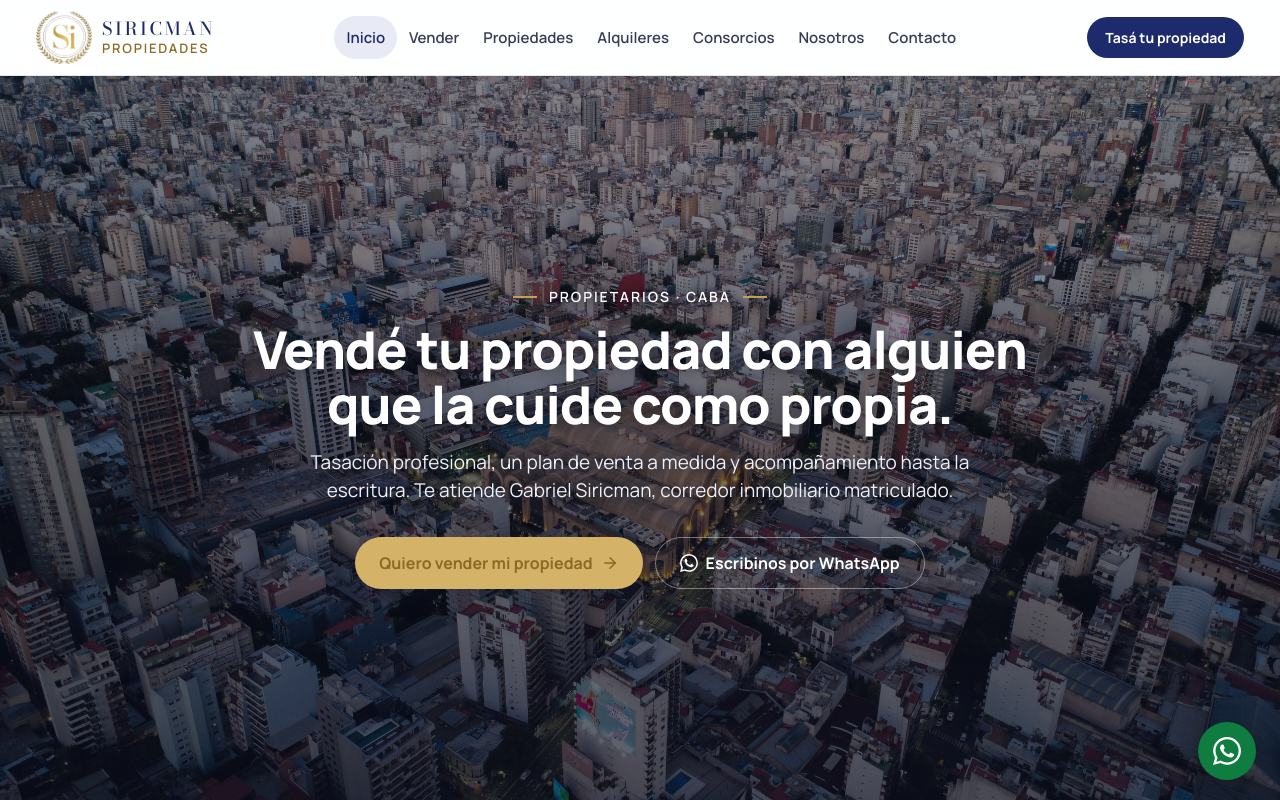
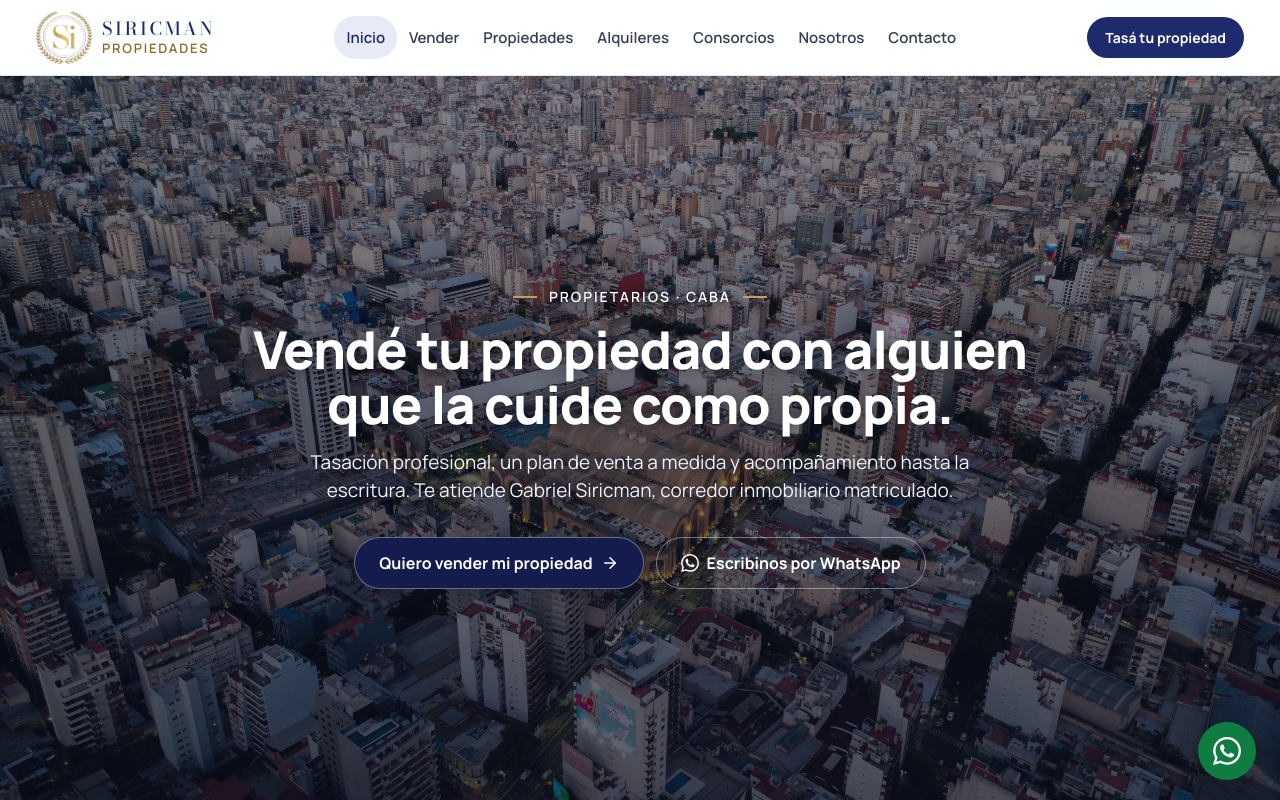
Before and after one commit to skywarddigitalsolutions/siricmanpropiedades, a Next.js app: page / in a window 1280 px wide. In both pictures the pointer is over the link "Quiero vender mi propiedad". Shown: the top 800 px of the page. Built offline with nearby package versions, Linux system fonts and the light colour scheme; no server answers.

Commit message:
style(site): navy primary call to action and navy hover states in the home hero

```diff
--- a/src/components/site/home/OwnerHero/OwnerHero.module.css
+++ b/src/components/site/home/OwnerHero/OwnerHero.module.css
@@ -119,19 +119,22 @@
   text-decoration: none;
 }
 
-/* Brand gold with navy text (AA, ~5.5:1): the one accent among the white copy. */
+/* Solid brand navy with white text, like the header CTA; a light hairline
+   and a shadow lift it off the dark photo. */
 .primary {
   min-height: 52px;
   padding: 0 var(--space-6);
+  border: 1px solid rgba(255, 255, 255, 0.35);
   border-radius: var(--radius-pill);
   font-size: var(--text-base);
-  color: var(--color-navy);
-  background: var(--color-gold);
-  box-shadow: 0 6px 20px rgba(12, 16, 32, 0.35);
+  color: var(--color-white);
+  background: var(--color-navy);
+  box-shadow: 0 6px 20px rgba(12, 16, 32, 0.45);
 }
 
 .primary:hover {
-  background: var(--color-gold-hover);
+  color: var(--color-white);
+  background: var(--color-navy-dark);
 }
 
 /* Phones: a light text link under the main button. */
@@ -143,6 +146,7 @@
 
 .secondary:hover,
 .secondary:focus-visible {
+  color: var(--color-white);
   text-decoration: underline;
   text-underline-offset: 3px;
 }
@@ -160,7 +164,7 @@
   outline-offset: 2px;
 }
 
-/* A gold ring would vanish on the gold button. */
+/* White ring: visible on both the navy button and the photo. */
 .primary:focus-visible {
   outline: 2px solid var(--color-white);
   outline-offset: 3px;
@@ -200,9 +204,11 @@
     text-decoration: none;
   }
 
+  /* Navy fill on hover, never the global gold link color. */
   .secondary:hover {
-    border-color: var(--color-white);
-    background: var(--color-on-dark-10);
+    border-color: var(--color-navy);
+    color: var(--color-white);
+    background: var(--color-navy);
     text-decoration: none;
   }
 
```
Also changed, not shown: 1 other file (tests, documents, lock files or other folders).
